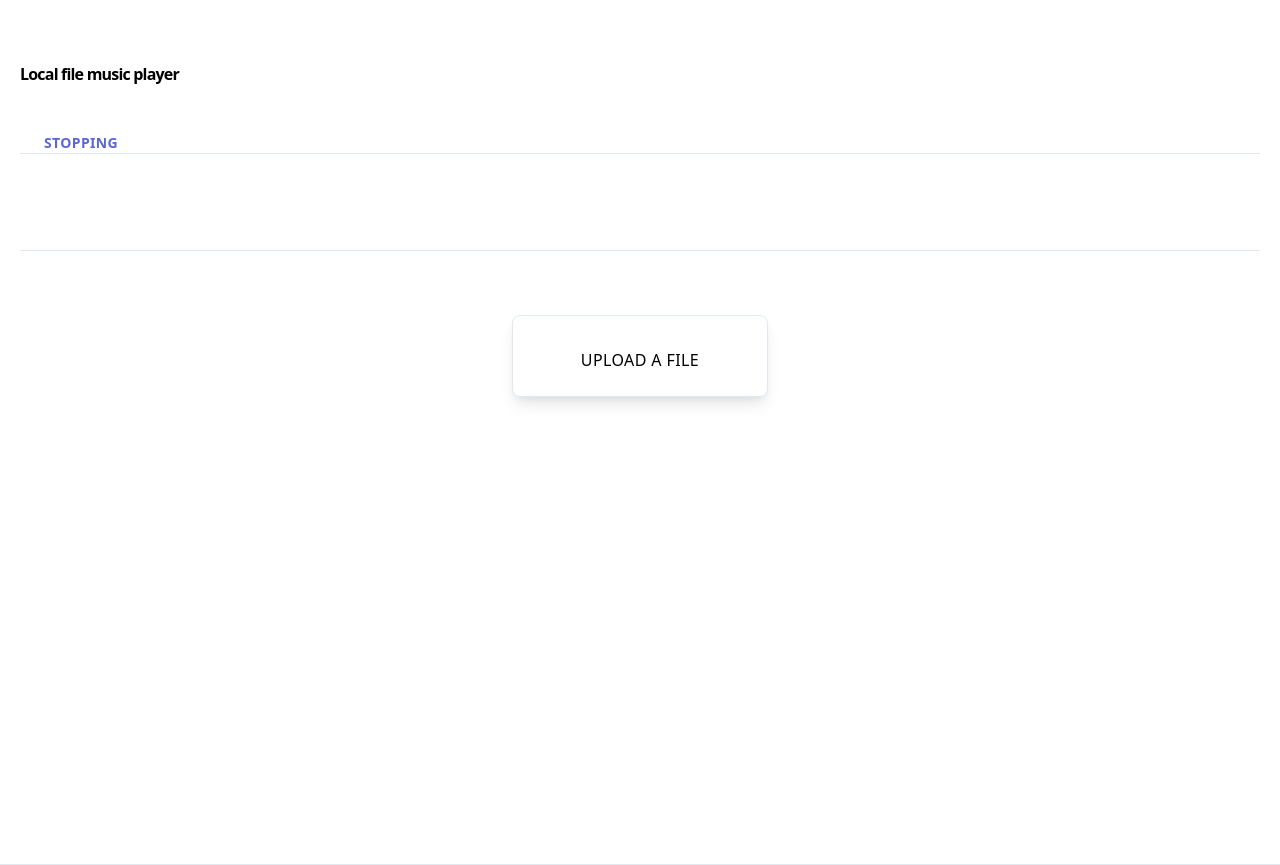
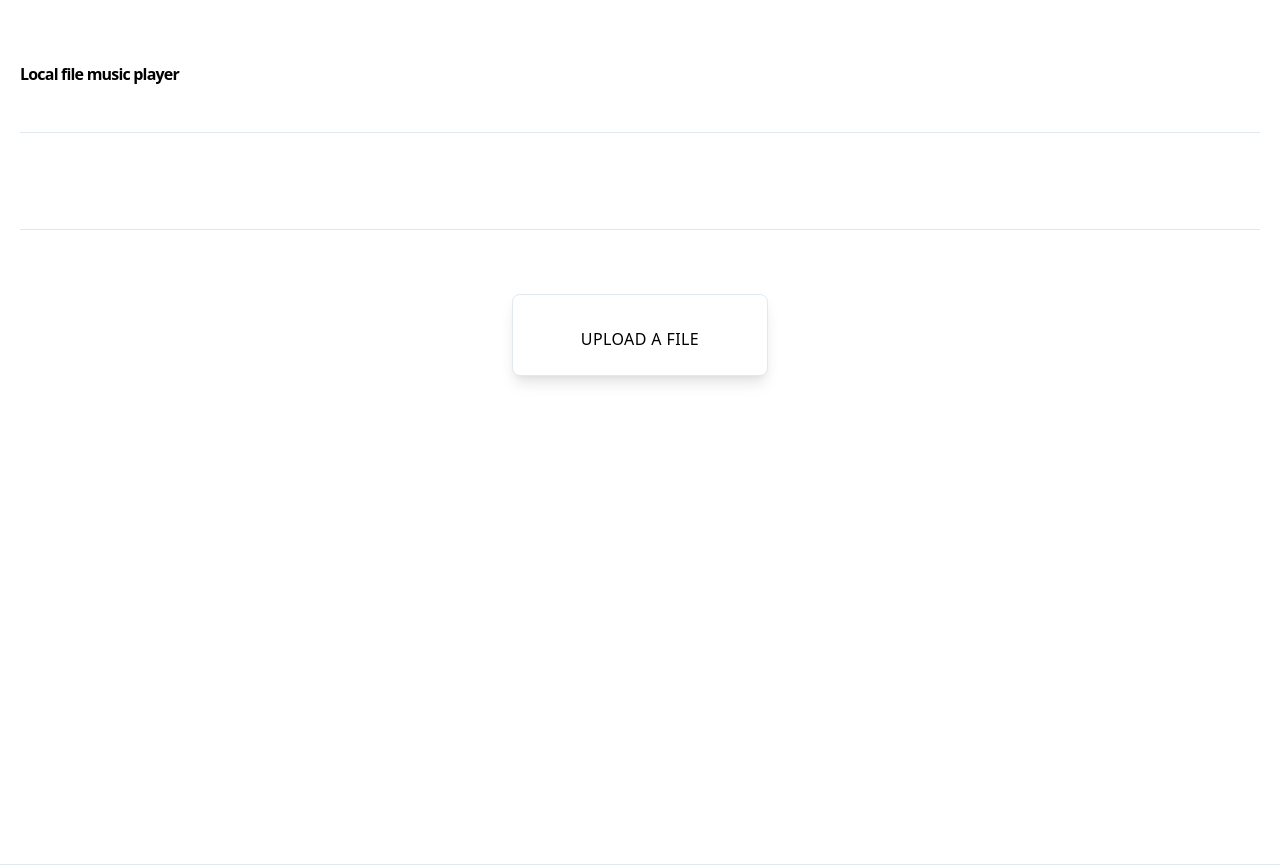
Before and after one commit to y-yagi/local-music-player, a Next.js app: page / in a window 1280 px wide. Built offline with nearby package versions, Linux system fonts and the light colour scheme.

Commit message:
Remove state text

```diff
--- a/components/player.tsx
+++ b/components/player.tsx
@@ -20,26 +20,8 @@ const Player = (props: any) => {
     }
   }
 
-  function stateText() {
-    if (playing === true) {
-      return "Playing";
-    } else {
-      return "Stopping";
-    }
-  }
-
   if (props.url === "") {
-    return (
-      <section>
-        <div className="md:flex">
-          <div className="mt-4 md:mt-0 md:ml-6">
-            <div className="uppercase tracking-wide text-sm text-indigo-600 font-bold">
-              Stopping
-            </div>
-          </div>
-        </div>
-      </section>
-    );
+    return <section></section>;
   }
 
   // TODO: Get format from title.
@@ -57,9 +39,6 @@ const Player = (props: any) => {
         <div className="md:flex">
           <div className="mt-4 md:mt-0 md:ml-6">
             <div className="flex space-x-4">
-              <span className="uppercase tracking-wide text-sm text-indigo-600 font-bold">
-                {stateText()}
-              </span>
               <span className="block mt-1 text-lg leading-tight font-semibold text-gray-900 hover:underline space-x-4">
                 {props.title}
               </span>
```
